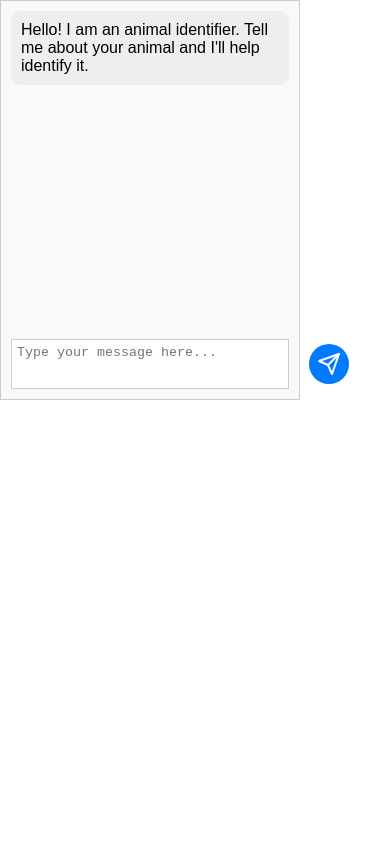
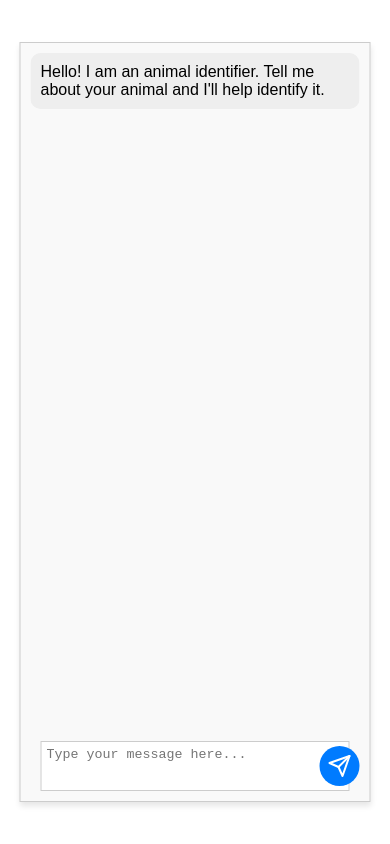
Before and after one commit to gihanmarasingha/animal_identification, a website: page public/index.html in a window 390 px wide. Drawn offline with Linux system fonts and the light colour scheme.

Commit message:
increase size of UI

```diff
--- a/public/styles.css
+++ b/public/styles.css
@@ -6,29 +6,33 @@ body {
 
 
 .chat-container {
-    position: relative;
-    width: 300px; /* Adjust this width as needed */
-    height: 400px; /* Adjust this height as needed */
+    position: absolute;
+    top: 10%; /* Adjusts vertical positioning from the top */
+    left: 50%; /* Centers container horizontally */
+    transform: translate(-50%, 0); /* Shifts container back 50% of its width */
+    width: 40%; /* Relative width to the viewport, adjust as needed */
+    height: 80vh; /* 80% of the viewport height, adjust based on your preference */
     padding: 10px;
     box-sizing: border-box;
     background-color: #f9f9f9;
     border: 1px solid #ccc;
     display: flex;
     flex-direction: column;
+    justify-content: space-between;
+    box-shadow: 0 4px 6px rgba(0,0,0,0.1); /* Adds subtle shadow for better aesthetics */
 }
+
 
 #chatbox {
     overflow-y: auto;
-    margin-bottom: 10px; /* Maintain spacing between chatbox and text area */
-    flex: 1 1 auto;
-    width: 100%; /* Ensure chatbox takes the full width of the container */
-    max-height: 340px; /* Adjust this value based on total height of the container */
+    margin-bottom: 10px;
+    flex: 1 1 auto; /* Takes up all available space */
 }
 
 textarea#textInput {
-    width: 100%; /* Ensure textarea takes the full width of the container */
-    height: 50px; /* Set a fixed height for text area */
-    margin: 0; /* Remove margin to align edges */
+    width: calc(100% - 20px); /* Adjust width to accommodate padding */
+    height: 50px; /* Fixed height for text area */
+    margin: 0 10px; /* Margin for positioning */
     padding: 5px;
     box-sizing: border-box;
     border: 1px solid #ccc;
@@ -37,8 +41,8 @@ textarea#textInput {
 
 #buttonInput {
     position: absolute;
-    bottom: 15px; /* Adjust position as needed, matching the bottom of textarea */
-    right: -50px; /* Adjust to push the button further right outside the container */
+    bottom: 15px; /* Aligns with the bottom of the text area */
+    right: -50px; /* Position slightly outside the right boundary */
     width: 40px;
     height: 40px;
     background-color: #007bff;
@@ -50,6 +54,7 @@ textarea#textInput {
     align-items: center;
     justify-content: center;
 }
+
 
 .feather-send {
     width: 24px;
@@ -74,3 +79,18 @@ textarea#textInput {
 .botText span, .userText span {
     display: inline-block;
 }
+
+
+@media (max-width: 768px) {
+    .chat-container {
+        width: 90%; /* Takes more width on smaller screens */
+        height: 90vh; /* More vertical space used */
+        top: 5%; /* Closer to the top */
+        left: 50%;
+        transform: translate(-50%, 0);
+    }
+
+    #buttonInput {
+        right: 10px; /* Adjust to fit within smaller viewport widths */
+    }
+}
```
